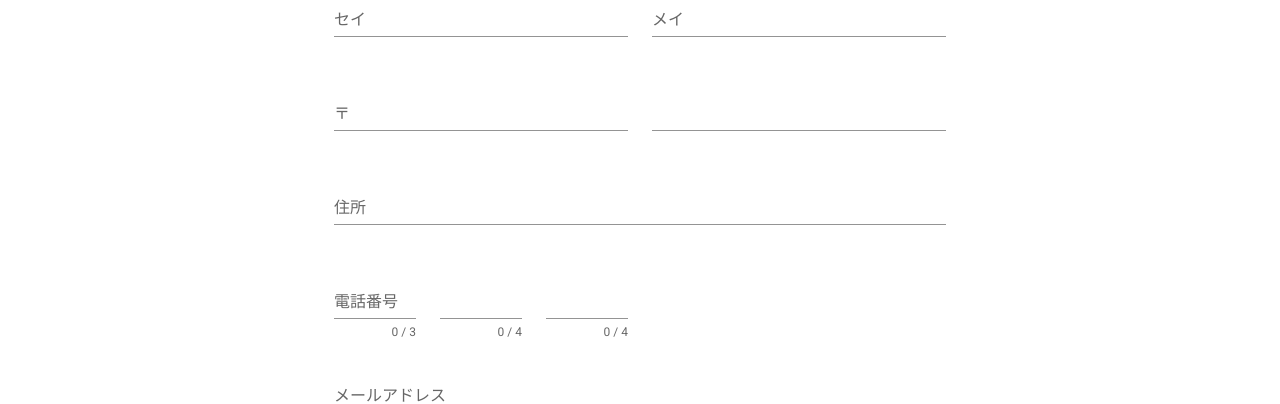
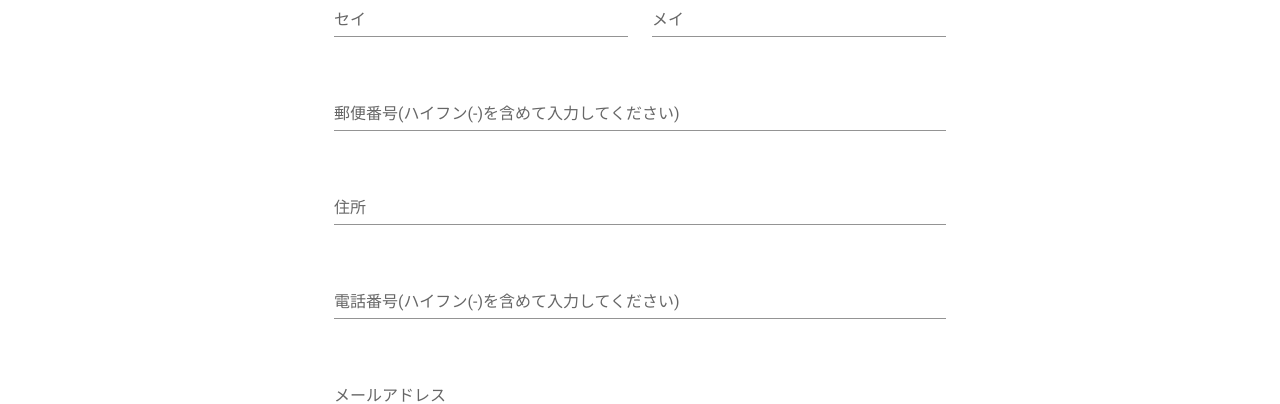
Before and after one commit to K-Fryxell/SmoLogi, a Vue app: page /part_registuser in a window 1280 px wide. Shown: the part 170-574 px from the top of the page. Built offline with nearby package versions, Linux system fonts and the light colour scheme; no server answers.

Commit message:
part_registuser_電話番号と郵便番号を一行に。正規表現（済）

```diff
--- a/src/views/part/partRegistration.vue
+++ b/src/views/part/partRegistration.vue
@@ -56,25 +56,14 @@
                     </v-row>
                     <!-- 郵便番号textarea -->
                     <v-row justify="center">
-                        <v-flex lg3 xs4>
-                            <v-col lg="12" cols="12">
+                        <v-col lg="6" cols="8">
                             <v-text-field
-                                v-model="frontpost"
-                                :rules="frontpostRules"
-                                label="〒"
+                            v-model="post"
+                            :rules="postRules"
+                            label="郵便番号(ハイフン(-)を含めて入力してください)"
                             required
                             ></v-text-field>
                         </v-col>
-                        </v-flex>
-                        <v-flex lg3 xs4>
-                            <v-col lg="12" cols="12">
-                                <v-text-field
-                                v-model="backpost"
-                                :rules="backpostRules"
-                                required
-                                ></v-text-field>
-                            </v-col>
-                        </v-flex>
                     </v-row>
                     <!-- 住所textarea -->
                     <v-row justify="center">
@@ -89,40 +78,14 @@
                     </v-row>
                     <!-- 電話番号textarea -->
                     <v-row justify="center">
-                        <v-flex lg6 xs8>
-                            <v-row class="ma-0 pa-0">
-                                <v-col lg="2" cols="4">
+                        <v-col lg="6" cols="8">
                             <v-text-field
-                                v-model="fronttel"
-                                :rules="fronttelRules"
-                                :counter="3"
-                                label="電話番号"
+                            v-model="tel"
+                            :rules="telRules"
+                            label="電話番号(ハイフン(-)を含めて入力してください)"
                             required
                             ></v-text-field>
                         </v-col>
-                        <!-- </v-flex>
-                        <v-flex lg2 xs4> -->
-                            <v-col lg="2" cols="4">
-                                <v-text-field
-                                v-model="mediumtel"
-                                :rules="telRules"
-                                :counter="4"
-                                required
-                                ></v-text-field>
-                            </v-col>
-                        <!-- </v-flex>
-                        <v-flex lg2 xs4> -->
-                            <v-col lg="2" cols="4">
-                                <v-text-field
-                                v-model="backtel"
-                                :rules="telRules"
-                                :counter="4"
-                                required
-                                ></v-text-field>
-                            </v-col>
-                            </v-row>
-
-                        </v-flex>
                     </v-row>
 
                     <!-- メールtextarea -->
@@ -234,12 +197,9 @@ export default {
         lastname:'',
         firstkana:'',
         lastkana:'',
-        frontpost:'',
-        backpost:'',
+        post:'',
         address:'',
-        fronttel:'',
-        mediumtel:'',
-        backtel:'',
+        tel:'',
         email:'',
         username:'',
         uploadImageUrl: '',
@@ -255,26 +215,15 @@ export default {
             v => /[ァ-ヴ]$/.test(v)  ||'カタカナで入力してください。'
         ],
         //郵便番号(前)
-        frontpostRules: [
+        postRules: [
             v => !!v || '入力欄が空白です。',
-            v => /^\d{3}$/.test(v) || '郵便番号は半角数字3桁で入力してください。'
+            v => /^[0-9]{3}-[0-9]{4}$/.test(v) || '郵便番号の形式が違います'
         ],
-        //郵便番号(後)
-        backpostRules: [
-            v => !!v || '入力欄が空白です。',
-            v => /^\d{4}$/.test(v) || '郵便番号は半角数字4桁で入力してください。'
-        ],
-        //電話番号（前）
-        fronttelRules: [
-            v => !!v || '入力欄が空欄です。',
-            v => /[\d]$/.test(v)  ||'半角数字で入力してください。',
-            v => /^\d{2}$/.test(v) || /^\d{3}$/.test(v) || '半角数字2桁か3桁で入力してください。'
-        ],
-        //電話番号（中）（後）
+        //電話番号
         telRules: [
             v => !!v || '入力欄が空欄です。',
             v => /[\d]$/.test(v)  ||'半角数字で入力してください。',
-            v => /^\d{4}$/.test(v) || '半角数字4桁で入力してください。'
+            v => /^0\d{1,4}-\d{1,4}-\d{4}$/.test(v) || /^0[789]0-[0-9]{4}-[0-9]{4}$/.test(v) || '電話番号の形式が違いますdadaaad'
         ],
         //メール
         emailRules: [
```
Lines whose indentation alone changed are shown as unchanged.
